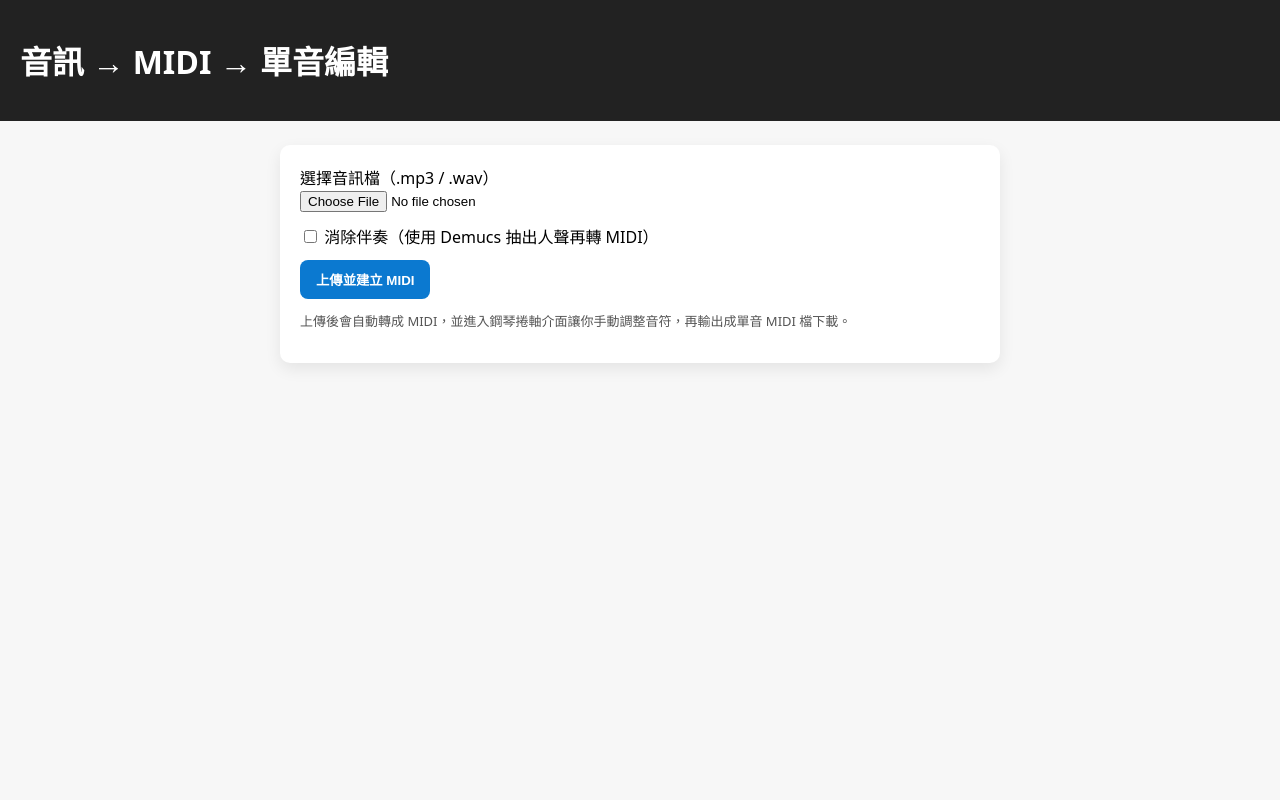
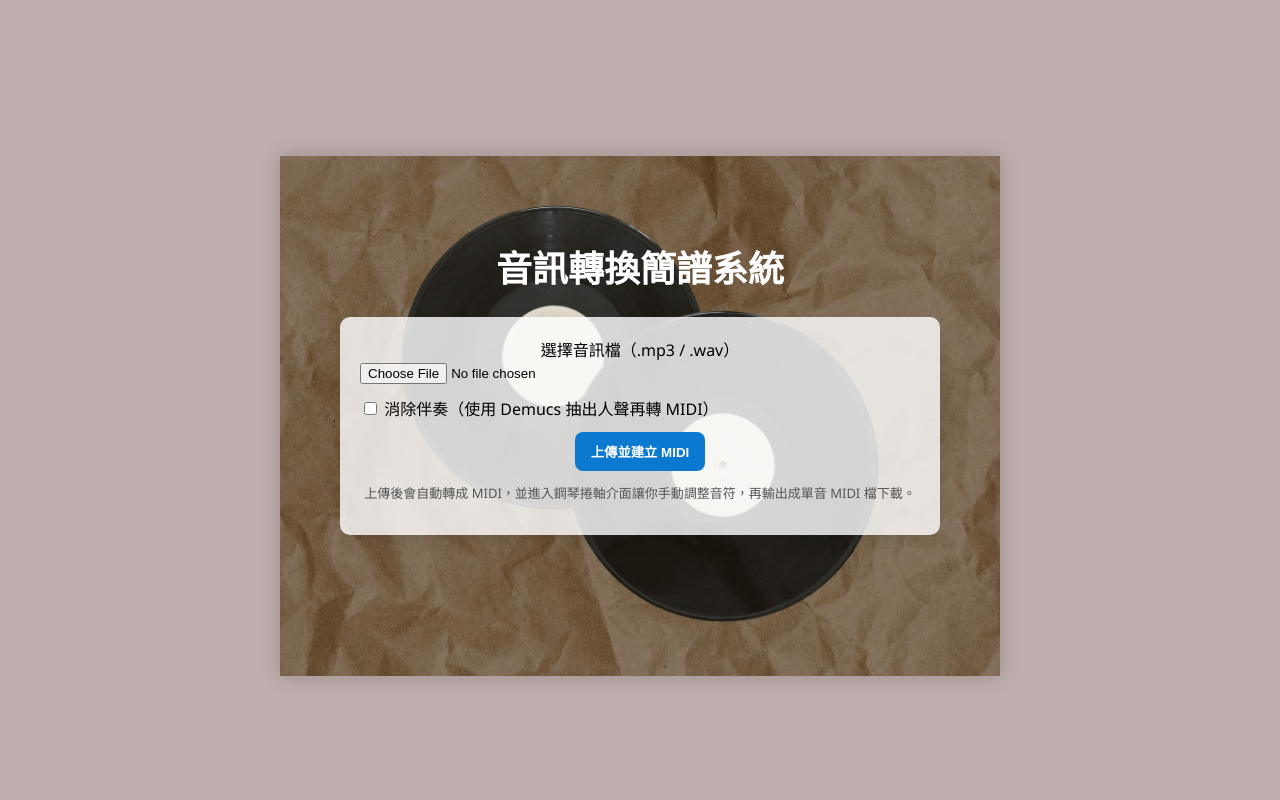
Before and after one commit to Renee-01/Audio-to-Jianpu-Converter, a Flask app: page / in a window 1280 px wide. Run offline with Flask 3, Linux system fonts and the light colour scheme.

Commit message:
12/03-01

```diff
--- a/project/templates/index.html
+++ b/project/templates/index.html
@@ -4,39 +4,72 @@
   <meta charset="UTF-8" />
   <title>音訊轉單音 MIDI 編輯器</title>
   <style>
-    body{font-family:ui-sans-serif,system-ui,"Segoe UI","Noto Sans TC",Arial;margin:0;background:#f7f7f7;}
-    header{padding:16px 20px;background:#222;color:#fff;}
+    body {
+            margin: 0;
+            font-family: 'Segoe UI', sans-serif;
+            background-color: #bfaeae;
+            display: flex;
+            justify-content: center;
+            align-items: center;
+            height: 100vh;
+            flex-direction: column;
+          }
+    .container {
+                  text-align: center;
+                  background: url("{{ url_for('static', filename='images/Brown_Collage_Paper_Music_Presentation.png') }}") no-repeat center;
+                  background-size: cover;
+                  width: 600px;
+                  height: 400px;
+                  padding: 60px;
+                  box-shadow: 0 0 20px rgba(0,0,0,0.2); }
+    .content{
+              width: 520px;/* 你可調整寬度 */
+              max-width: calc(100% - 40px); /* 避免太窄螢幕擠爆 */
+              margin: 0 auto; /* 讓整個區塊在背景圖中置中 */
+              text-align: left; /* 內容左對齊 → 標題與三行會有同一條左邊線 */ }
+    h1{
+          font-size: 36px; color: #fff; /* 原本是 #111，改成白色 */
+          font-weight: bold;
+          /*margin-bottom: 40px; text-shadow: 0 2px 6px rgba(0,0,0,.45);/* 可選，讓白字更清楚 */
+      }
+    header{padding:16px 20px;color:#fff;}
     main{max-width:720px;margin:24px auto;padding:0 16px;}
-    .card{background:#fff;border-radius:10px;padding:20px;box-shadow:0 6px 16px rgba(0,0,0,.08);}
-    .row{margin-bottom:12px;}
+    .card{background:#ffffffce;border-radius:10px;padding:20px;box-shadow:0 6px 16px rgba(0,0,0,.08);}
+    .row1{margin-bottom:12px;}
+    .row2{margin-bottom:12px;text-align: left;}
     .btn{appearance:none;border:0;border-radius:8px;padding:10px 16px;background:#0b79d0;color:#fff;font-weight:600;cursor:pointer;}
     input[type="file"]{width:100%;}
   </style>
 </head>
 <body>
 <header>
-  <h1>音訊 → MIDI → 單音編輯</h1>
+
 </header>
 <main>
+  <div class="container">
+    <h1>音訊轉換簡譜系統</h1>
     <div class="card">
       <form action="/audio-upload" method="post" enctype="multipart/form-data">
-      <div class="row">
+        <div class="row1"
           <label>選擇音訊檔（.mp3 / .wav）</label><br>
           <input type="file" name="file" required>
         </div>
 
-      <div class="row">
+        <div class="row2">
           <label>
             <input type="checkbox" name="remove_accompaniment">
             消除伴奏（使用 Demucs 抽出人聲再轉 MIDI）
           </label>
         </div>
 
+
         <button type="submit" class="btn">上傳並建立 MIDI</button>
       </form>
       <p style="font-size:13px;color:#555;margin-top:12px;">
         上傳後會自動轉成 MIDI，並進入鋼琴捲軸介面讓你手動調整音符，再輸出成單音 MIDI 檔下載。
       </p>
+      <div class="content">
+    </div>
   </div>
 </main>
 </body>
```
Lines whose indentation alone changed are shown as unchanged.
